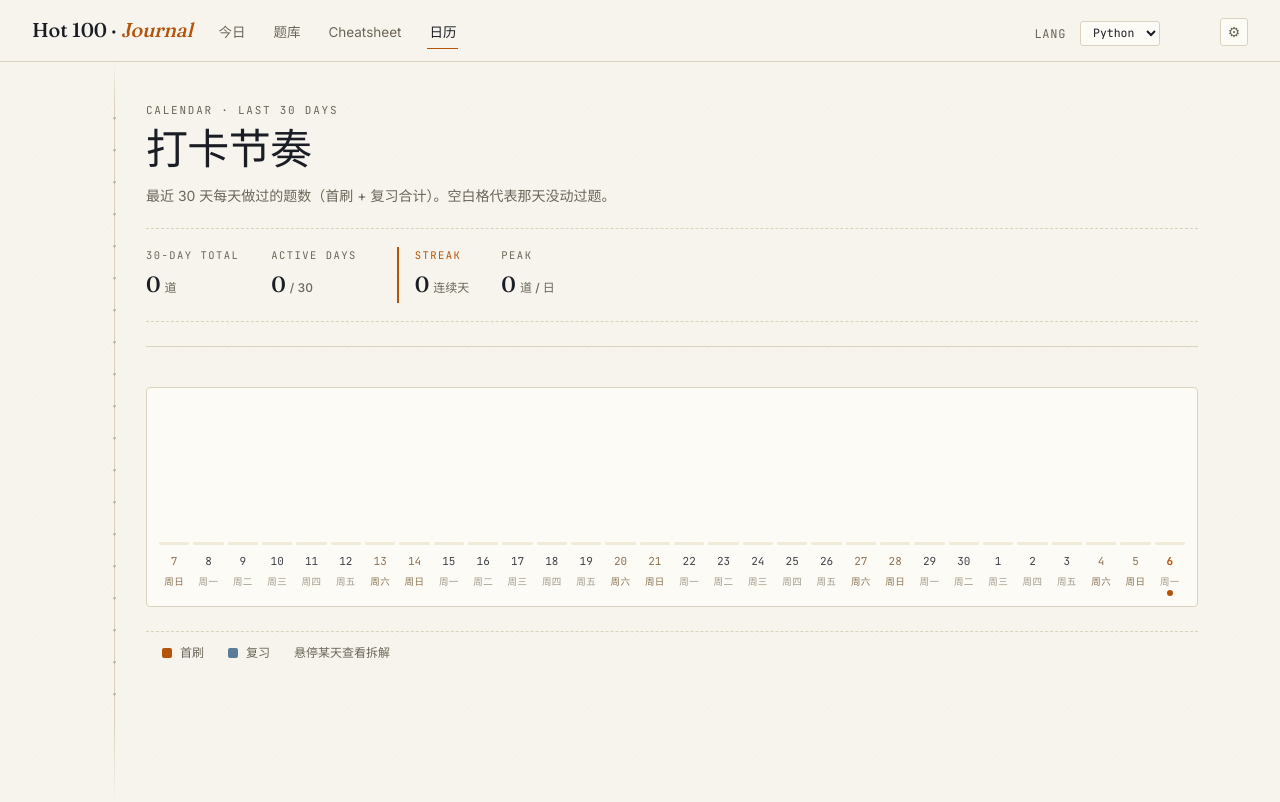
After one commit to jadehare818/leetcode-hot100, a Flask app: page /calendar in a window 1280 px wide. The commit adds this page. Run offline with Flask 3, Linux system fonts and the light colour scheme.

Commit message:
feat: calendar page — last 30 days activity bars
/calendar shows one column per day for the past 30 days:
- Bar height = total that day (solve + review)
- Amber fill = 首刷, harbor fill = 复习 (stacked)
- Empty days: 3px sand-2 sliver
- Today marked with amber dot; weekend day-numbers in brown

Stats: 30-day total, active days, streak, peak.

```diff
--- a/app.py
+++ b/app.py
@@ -617,6 +617,77 @@ def cheatsheet_global_page():
     return render_template("cheatsheet_global.html", markdown=md)
 
 
+@app.route("/calendar")
+def calendar_page():
+    """最近 30 天打卡日历：每天 solve + review 的总数。"""
+    prog = load_progress()
+    today = _today()
+    # 反向 30 天（含今天）
+    days = [today - timedelta(days=i) for i in range(29, -1, -1)]
+
+    # 汇总每天的 counts
+    counted_actions = {"solve", "review"}
+    daily: dict[str, dict] = {}
+    for d in days:
+        daily[d.isoformat()] = {"solve": 0, "review": 0}
+
+    for pid, entry in prog.items():
+        for h in entry.get("history", []):
+            action = h.get("action")
+            if action not in counted_actions:
+                continue
+            d_str = h.get("date", "")
+            if d_str in daily:
+                daily[d_str][action] += 1
+
+    # 转成有序列表 + 附加 weekday
+    zh_weekdays = ["一", "二", "三", "四", "五", "六", "日"]
+    series = []
+    max_total = 0
+    total_all = 0
+    streak = 0
+    streak_broken = False
+    for d in days:
+        d_str = d.isoformat()
+        c = daily[d_str]
+        total = c["solve"] + c["review"]
+        max_total = max(max_total, total)
+        total_all += total
+        series.append({
+            "date": d_str,
+            "day": d.day,
+            "month": d.month,
+            "weekday": zh_weekdays[d.weekday()],
+            "is_weekend": d.weekday() >= 5,
+            "is_today": d == today,
+            "solve": c["solve"],
+            "review": c["review"],
+            "total": total,
+        })
+
+    # 连续打卡：从今天倒着数，遇到第一个 total=0（不含今天，因为今天可能还没开始）
+    for i, day in enumerate(reversed(series)):  # 从今天开始倒推
+        if day["total"] > 0:
+            streak += 1
+        elif i == 0 and day["is_today"]:
+            # 今天还没打卡不算断
+            continue
+        else:
+            break
+
+    # 30 天内实际打卡了多少天
+    active_days = sum(1 for d in series if d["total"] > 0)
+
+    return render_template(
+        "calendar.html",
+        series=series,
+        max_total=max_total,
+        total_all=total_all,
+        streak=streak,
+        active_days=active_days,
+    )
+
+
 # ---------- API ----------
 
 @app.post("/api/problem/<int:pid>/status")
--- a/static/style.css
+++ b/static/style.css
@@ -1219,6 +1219,111 @@ tr.cs-row:has(.cs-panel:not(.open)):has(.note-panel:not(.open)) { display: none;
   display: flex; align-items: center; justify-content: flex-end; gap: 12px;
   background: var(--paper-2);
 }
+
+/* ================================================================ */
+/* calendar bars                                                     */
+/* ================================================================ */
+.calendar-bars { margin-top: 28px; }
+
+.bars-wrap {
+  display: grid;
+  grid-template-columns: repeat(30, 1fr);
+  gap: 4px;
+  align-items: end;
+  padding: 20px 12px 16px;
+  background: var(--paper-2);
+  border: 1px solid var(--line);
+  border-radius: var(--radius-card);
+  overflow-x: auto;
+  min-height: 220px;
+}
+
+.bar-col {
+  display: flex; flex-direction: column; align-items: center;
+  gap: 4px;
+  min-width: 20px;
+  position: relative;
+  transition: transform .15s;
+}
+.bar-col:hover { transform: translateY(-2px); }
+
+.bar-count {
+  height: 14px;
+  font-family: var(--font-mono);
+  font-size: 10.5px;
+  color: var(--muted);
+  font-variant-numeric: tabular-nums;
+  line-height: 14px;
+  letter-spacing: 0.02em;
+}
+.bar-col.today .bar-count { color: var(--amber); font-weight: 600; }
+
+.bar-fill {
+  width: 100%;
+  min-width: 14px;
+  height: calc(140px * var(--total) / var(--max-total));
+  min-height: 0;
+  display: flex; flex-direction: column-reverse;
+  border-radius: 3px;
+  overflow: hidden;
+  background: transparent;
+  transition: opacity .15s;
+}
+.bar-col[data-total="0"] .bar-fill {
+  height: 3px;
+  background: var(--sand-2);
+}
+.bar-col:hover .bar-fill { opacity: 0.88; }
+
+.bar-fill-solve  { background: var(--amber); }
+.bar-fill-review { background: var(--harbor); }
+
+.bar-day {
+  font-family: var(--font-mono);
+  font-size: 11px;
+  color: var(--ink-2);
+  font-variant-numeric: tabular-nums;
+  margin-top: 4px;
+}
+.bar-weekday {
+  font-family: var(--font-mono);
+  font-size: 9.5px;
+  color: var(--muted-2);
+  letter-spacing: 0.04em;
+}
+.bar-col.weekend .bar-day,
+.bar-col.weekend .bar-weekday { color: var(--brown); }
+
+.bar-col.today::before {
+  content: "";
+  position: absolute;
+  left: 50%;
+  bottom: -6px;
+  transform: translateX(-50%);
+  width: 6px; height: 6px;
+  border-radius: 50%;
+  background: var(--amber);
+}
+.bar-col.today .bar-day { color: var(--amber); font-weight: 600; }
+
+.calendar-legend {
+  margin-top: 24px;
+  display: flex; gap: 24px; flex-wrap: wrap;
+  font-family: var(--font-mono);
+  font-size: 12px;
+  color: var(--muted);
+  padding: 12px 16px;
+  border-top: 1px dashed var(--line);
+}
+.calendar-legend .legend-item { display: inline-flex; align-items: center; gap: 8px; }
+.calendar-legend .swatch {
+  display: inline-block;
+  width: 10px; height: 10px;
+  border-radius: 2px;
+}
+.calendar-legend .swatch-solve { background: var(--amber); }
+.calendar-legend .swatch-review { background: var(--harbor); }
+
 @media (max-width: 720px) {
   main {
     padding: 24px 20px 60px;
--- a/templates/base.html
+++ b/templates/base.html
@@ -14,6 +14,7 @@
   <a href="{{ url_for('dashboard') }}" class="{% if request.endpoint == 'dashboard' %}active{% endif %}">今日</a>
   <a href="{{ url_for('problems_page') }}" class="{% if request.endpoint == 'problems_page' %}active{% endif %}">题库</a>
   <a href="{{ url_for('cheatsheet_page') }}" class="{% if request.endpoint == 'cheatsheet_page' %}active{% endif %}">Cheatsheet</a>
+  <a href="{{ url_for('calendar_page') }}" class="{% if request.endpoint == 'calendar_page' %}active{% endif %}">日历</a>
   <span class="spacer"></span>
   <label class="lang-picker" title="切换编程语言（不删除已有文件）">
     Lang
--- /dev/null
+++ b/templates/calendar.html
@@ -0,0 +1,57 @@
+{% extends "base.html" %}
+{% block title %}日历 · Hot 100{% endblock %}
+{% block content %}
+
+<section class="journal-hero">
+  <div class="kicker">Calendar · Last 30 Days</div>
+  <h1>打卡节奏</h1>
+  <p class="lede">最近 30 天每天做过的题数（首刷 + 复习合计）。空白格代表那天没动过题。</p>
+
+  <div class="today-brief">
+    <div class="field">
+      <div class="k">30-day total</div>
+      <div class="v">{{ total_all }}<span class="unit">道</span></div>
+    </div>
+    <div class="field">
+      <div class="k">Active days</div>
+      <div class="v">{{ active_days }}<span class="unit">/ 30</span></div>
+    </div>
+    <div class="field finish">
+      <div class="k">Streak</div>
+      <div class="v">{{ streak }}<span class="unit">连续天</span></div>
+    </div>
+    <div class="field">
+      <div class="k">Peak</div>
+      <div class="v">{{ max_total }}<span class="unit">道 / 日</span></div>
+    </div>
+  </div>
+</section>
+
+<section class="calendar-bars">
+  <div class="bars-wrap" style="--max-total: {{ [max_total, 1]|max }};">
+    {% for d in series %}
+    <div class="bar-col {% if d.is_today %}today{% endif %} {% if d.is_weekend %}weekend{% endif %}"
+         style="--total: {{ d.total }};"
+         data-solve="{{ d.solve }}" data-review="{{ d.review }}" data-total="{{ d.total }}">
+      <div class="bar-count">{% if d.total %}{{ d.total }}{% endif %}</div>
+      <div class="bar-fill"
+           title="{{ d.date }} · 首刷 {{ d.solve }} · 复习 {{ d.review }}">
+        {% if d.total %}
+        <div class="bar-fill-solve" style="flex-grow: {{ d.solve }};"></div>
+        <div class="bar-fill-review" style="flex-grow: {{ d.review }};"></div>
+        {% endif %}
+      </div>
+      <div class="bar-day">{{ d.day }}</div>
+      <div class="bar-weekday">周{{ d.weekday }}</div>
+    </div>
+    {% endfor %}
+  </div>
+
+  <div class="calendar-legend">
+    <span class="legend-item"><span class="swatch swatch-solve"></span>首刷</span>
+    <span class="legend-item"><span class="swatch swatch-review"></span>复习</span>
+    <span class="legend-item">悬停某天查看拆解</span>
+  </div>
+</section>
+
+{% endblock %}
```
Also changed, not shown: 1 other file.
